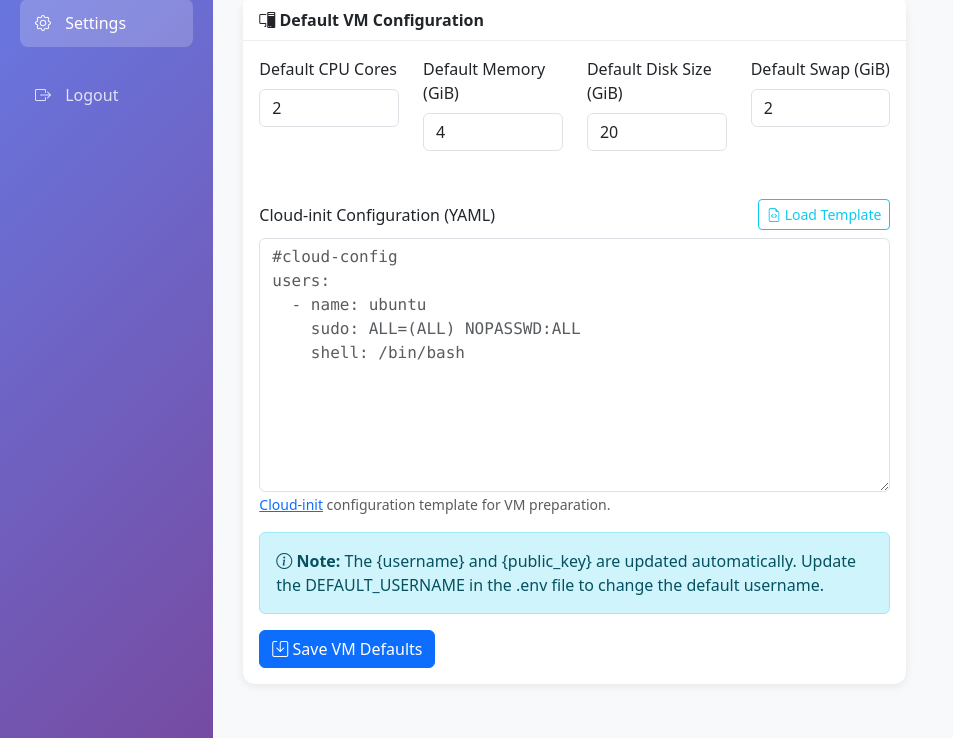
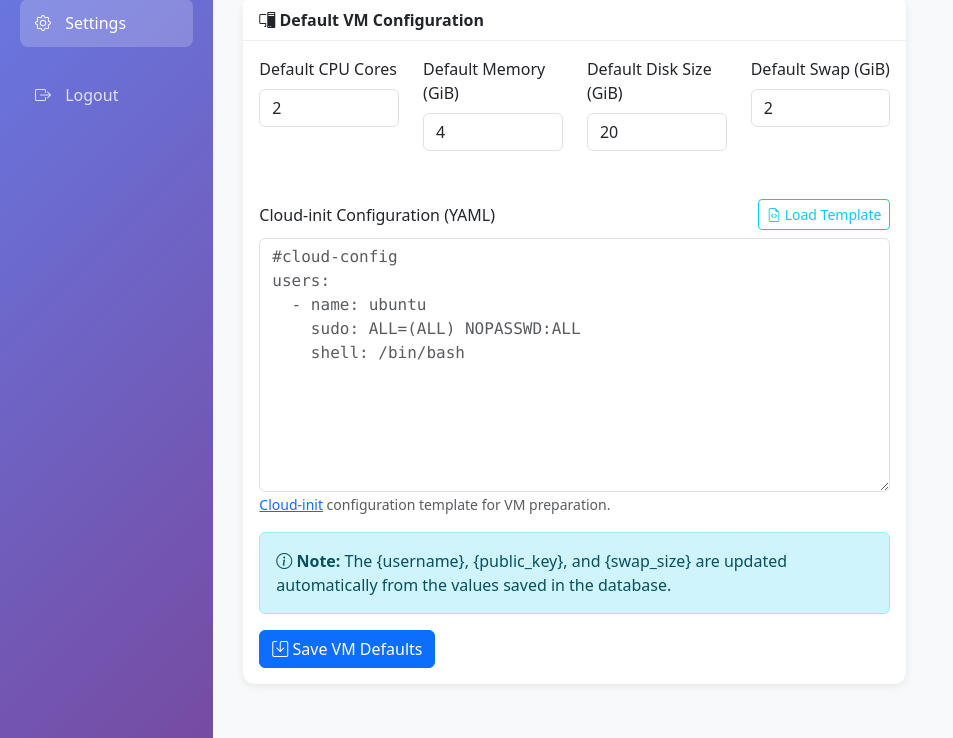
Before and after one commit to semanticlib/sandbox, a FastAPI app: template templates/admin/settings.html in a window 1280 px wide, after a click on "VM Settings". Shown: the part 176-914 px from the top of the page, without its empty margins (0-953 px from the left). Run offline with FastAPI, Linux system fonts and the light colour scheme; the template is opened without the code that fills it, so the values that code supplies are empty; some libraries are stand-ins or nearby versions.

Commit message:
feat(cloud-init): add swap_size placeholder validation to template
Update cloud-init template validation to check for the {swap_size} placeholder and update the admin settings UI to reflect that swap_size is automatically updated from the database.

```diff
--- a/services/cloud_init_service.py
+++ b/services/cloud_init_service.py
@@ -66,7 +66,7 @@ def validate_cloud_init_template(template: str) -> tuple[bool, str]:
     Returns:
         Tuple of (is_valid, error_message)
     """
-    required_placeholders = ['{username}', '{public_key}']
+    required_placeholders = ['{username}', '{public_key}', '{swap_size}']
     missing = []
 
     for placeholder in required_placeholders:
--- a/templates/admin/settings.html
+++ b/templates/admin/settings.html
@@ -192,7 +192,7 @@
                                 <small class="text-muted"><a href="https://cloud-init.io" target="_blank">Cloud-init</a> configuration template for VM preparation.</small>
                                 <div class="alert alert-info mt-3">
                                     <i class="bi bi-info-circle"></i>
-                                    <strong>Note:</strong> The {username} and {public_key} are updated automatically. Update the DEFAULT_USERNAME in the .env file to change the default username.
+                                    <strong>Note:</strong> The {username}, {public_key}, and {swap_size} are updated automatically from the values saved in the database.
                                 </div>
                             </div>
                             <button type="submit" class="btn btn-primary">
```
